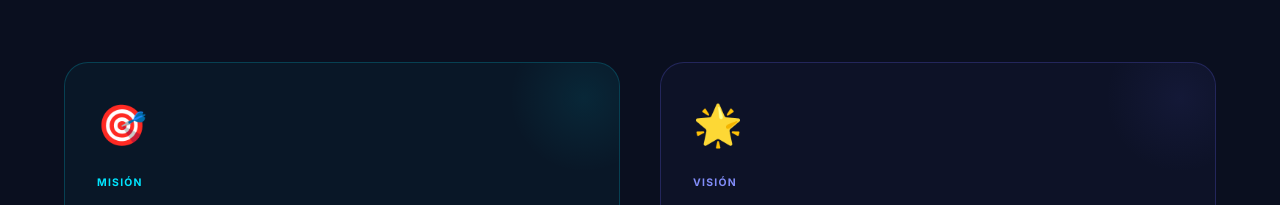
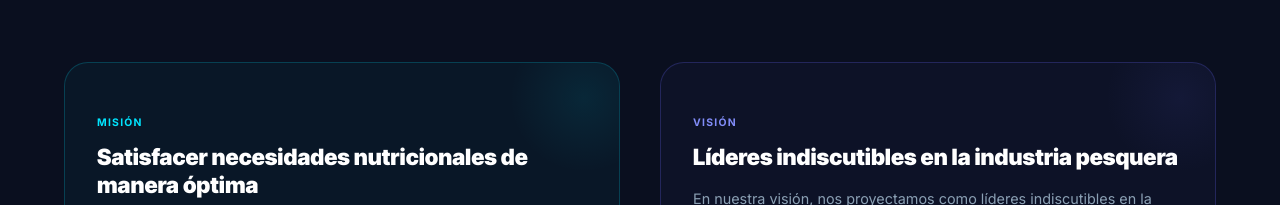
Before and after one commit to RODRIGOPIANTO/PeruFrost, a Next.js app: page /nosotros in a window 1280 px wide. Shown: the part 805-1010 px from the top of the page. Built offline with nearby package versions, Linux system fonts and the light colour scheme; a web font is replaced by a local one.

Commit message:
Final cleanup: removed duplicate constants, fixed animations, and verified video scaling.

```diff
--- a/app/nosotros/page.tsx
+++ b/app/nosotros/page.tsx
@@ -34,7 +34,7 @@ const milestones = [
   },
   {
     year: '2018', icon: '🏭', title: 'Nueva Planta De Procesamiento',
-    desc: 'Inauguración de la planta de última generación en la Zona Industrial de Paita, equipada con tecnología de primer nivel: túneles IQF Yantai Moon, prensas de placas y sistema HACCP digital.',
+    desc: 'Inauguración de la planta de última generación en la Zona Industrial de Paita, equipada con tecnología de primer nivel: túneles IQF, prensas de placas y sistema HACCP digital.',
     stats: '5 min del Puerto · 120m² de cámara',
   },
   {
@@ -162,7 +162,7 @@ export default function NosotrosPage() {
                 style={{ background: 'rgba(0,229,255,0.04)', border: '1.5px solid rgba(0,229,255,0.2)', borderRadius: '24px', padding: '2rem', position: 'relative', overflow: 'hidden' }}
               >
                 <div style={{ position: 'absolute', top: '-40px', right: '-40px', width: '150px', height: '150px', background: 'radial-gradient(circle, rgba(0,229,255,0.08) 0%, transparent 70%)', borderRadius: '50%' }} />
-                <div style={{ fontSize: '2.5rem', marginBottom: '1.25rem' }}>🎯</div>
+                <div style={{ fontSize: '2.5rem', marginBottom: '1.25rem' }}></div>
                 <span style={{ fontSize: '0.65rem', fontWeight: 700, textTransform: 'uppercase', letterSpacing: '0.12em', color: '#00E5FF', display: 'block', marginBottom: '0.75rem' }}>
                   {lang === 'es' ? 'Misión' : 'Mission'}
                 </span>
@@ -193,7 +193,7 @@ export default function NosotrosPage() {
                 style={{ background: 'rgba(99,102,241,0.04)', border: '1.5px solid rgba(99,102,241,0.25)', borderRadius: '24px', padding: '2rem', position: 'relative', overflow: 'hidden' }}
               >
                 <div style={{ position: 'absolute', top: '-40px', right: '-40px', width: '150px', height: '150px', background: 'radial-gradient(circle, rgba(99,102,241,0.08) 0%, transparent 70%)', borderRadius: '50%' }} />
-                <div style={{ fontSize: '2.5rem', marginBottom: '1.25rem' }}>🌟</div>
+                <div style={{ fontSize: '2.5rem', marginBottom: '1.25rem' }}></div>
                 <span style={{ fontSize: '0.65rem', fontWeight: 700, textTransform: 'uppercase', letterSpacing: '0.12em', color: '#818CF8', display: 'block', marginBottom: '0.75rem' }}>
                   {lang === 'es' ? 'Visión' : 'Vision'}
                 </span>
--- a/app/page.tsx
+++ b/app/page.tsx
@@ -27,8 +27,6 @@ const fadeUp = {
 };
 const stagger = { hidden: {}, visible: { transition: { staggerChildren: 0.15 } } };
 
-const STORAGE_URL = 'https://rywzpyzdyxzdhivjlclm.supabase.co/storage/v1/object/public/productos/'
-
 const products = [
   {
     name: 'Calamar Gigante',
@@ -39,7 +37,7 @@ const products = [
     descriptionEn: 'Peruvian jumbo squid from FAO Zone 87, processed under the strictest international standards. Wide range of cuts for different markets.',
     specs: ['Tentáculos', 'Aletas', 'Filetes', 'Botones', 'Bloques 10kg/7kg', 'Sacos 20kg/21kg'],
     specsEn: ['Tentacles', 'Fins', 'Fillets', 'Buttons', '10kg/7kg Blocks', '20kg/21kg Bags'],
-    image: 'https://rywzpyzdyxzdhivjlclm.supabase.co/storage/v1/object/public/productos/calamar_1.webp',
+    image: STORAGE_URL + 'calamar_1.webp',
   },
   {
     name: 'Merluza',
```
